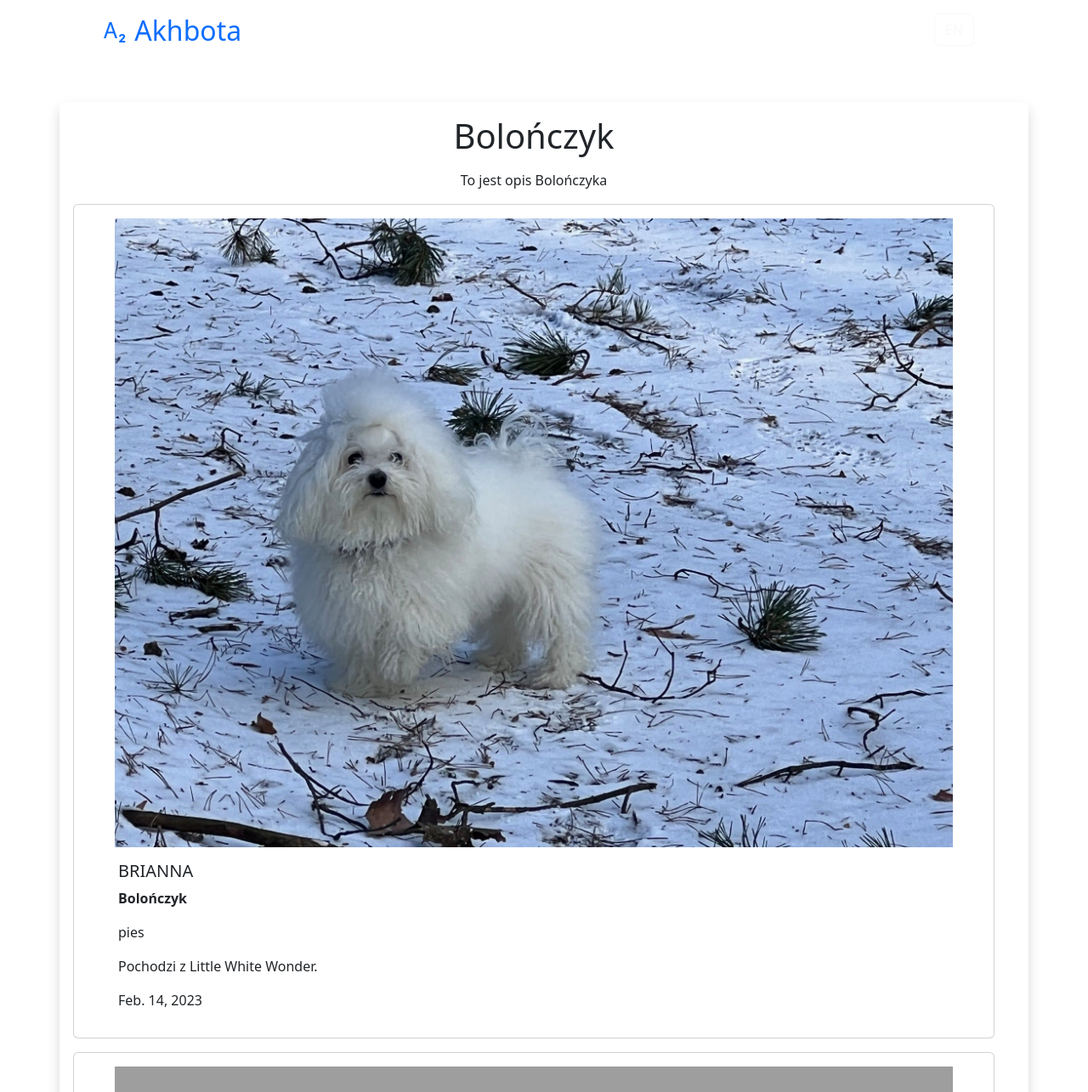
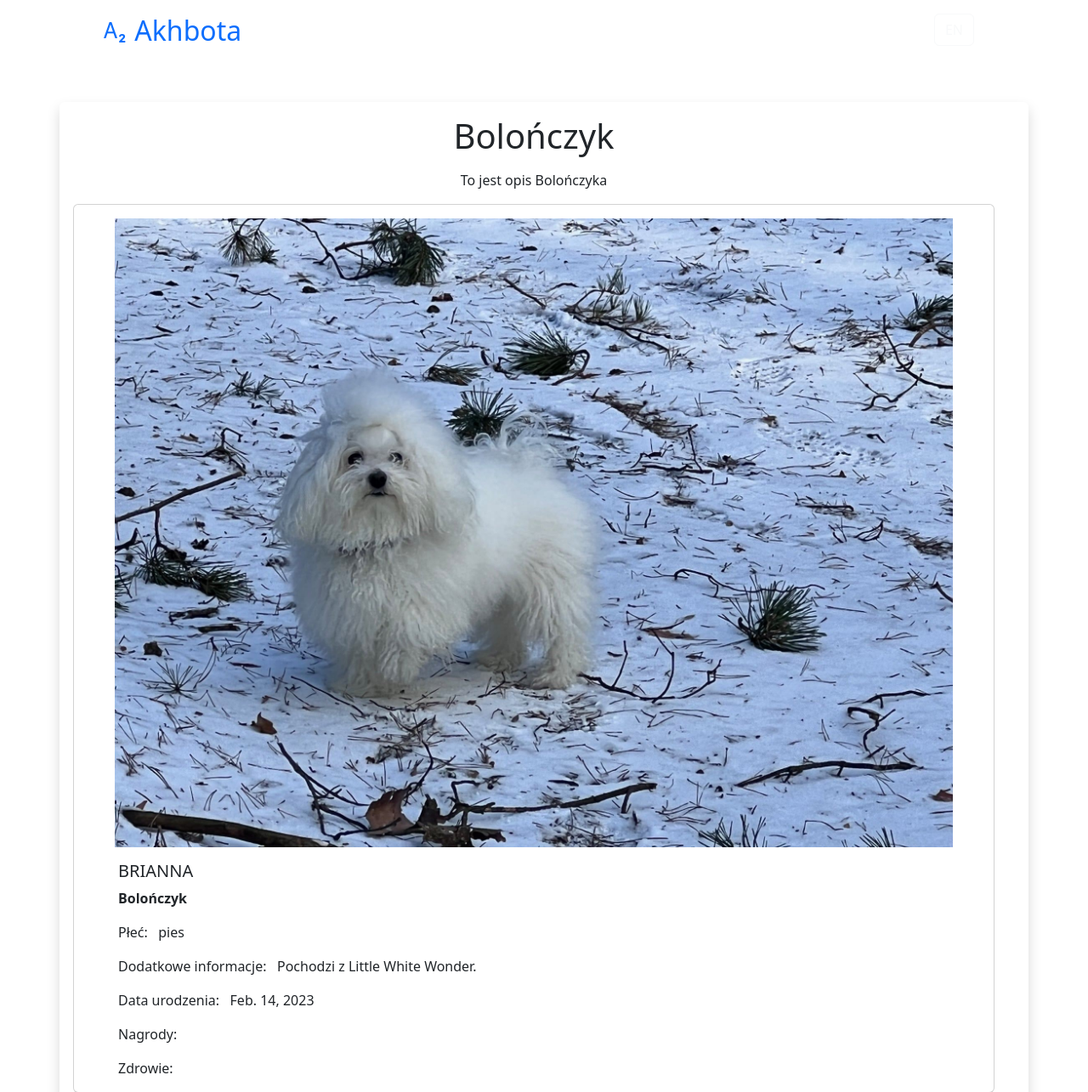
Before and after one commit to AlekUp24/Akhbota_WebApp, a Django app: a page that uses akhbota/main_app/templates/kennel.html in a window 1280 px wide. Shown: the top 1285 px of the page at 85% size. Run offline with Django 4.2, Linux system fonts and the light colour scheme; data comes from the database, SQL or seed files in the repository; some libraries are stand-ins or nearby versions; grey boxes are pictures that could not be loaded.

Commit message:
clean code with kennel, add about us and certificates

```diff
--- a/akhbota/main_app/templates/kennel.html
+++ b/akhbota/main_app/templates/kennel.html
@@ -13,73 +13,30 @@
 
         <center>
             {% for dog in dogs %}
-                {% if dog.image1 and dog.image2 %}
                     <div class="card mb-3 text-start px-5">
                         <div class="row mt-3">
-                            <img src="{{dog.image1.url}}" class="img-fluid rounded-start " alt="...">
-                            <img src="{{dog.image2.url}}" class="img-fluid rounded-start " alt="...">
+                            {% if dog.image1 and dog.image2 %}
+                                <img src="{{dog.image1.url}}" class="img-fluid rounded-start " alt="...">
+                                <img src="{{dog.image2.url}}" class="img-fluid rounded-start " alt="...">
+                            {% elif dog.image1 %}
+                                <img src="{{dog.image1.url}}" class="img-fluid rounded-start " alt="...">
+                            {% elif dog.image2 %}
+                                <img src="{{dog.image2.url}}" class="img-fluid rounded-start " alt="...">
+                            {% else %}
+                            {% endif %}
                         </div>
                         <div class="row">
                             <div class="card-body">
                                 <h5 class="card-title">{{dog.name}}</h5>
                                 <p class="card-text"><strong>{{dog.breed}}</strong></p>
-                                <p class="card-text">{{dog.sex}}</p>
-                                <p class="card-text">{{dog.description}}</p>
-                                <p class="card-text">{{dog.birth_date}}</p>
-                                <p class="card-text">{{dog.awards}}</p>
-                                <p class="card-text">{{dog.medical}}</p>
+                                <p class="card-text">Płeć:&nbsp;&nbsp;&nbsp;{{dog.sex}}</p>
+                                <p class="card-text">Dodatkowe informacje:&nbsp;&nbsp;&nbsp;{{dog.description}}</p>
+                                <p class="card-text">Data urodzenia:&nbsp;&nbsp;&nbsp;{{dog.birth_date}}</p>
+                                <p class="card-text">Nagrody:&nbsp;&nbsp;&nbsp;{{dog.awards}}</p>
+                                <p class="card-text">Zdrowie:&nbsp;&nbsp;&nbsp;{{dog.medical}}</p>
                             </div>
                         </div>
                     </div>
-                {% elif dog.image1 %}
-                    <div class="card mb-3 text-start px-5">
-                        <div class="row mt-3">
-                            <img src="{{dog.image1.url}}" class="img-fluid rounded-start " alt="...">
-                        </div>
-                        <div class="row">
-                            <div class="card-body">
-                                <h5 class="card-title">{{dog.name}}</h5>
-                                <p class="card-text"><strong>{{dog.breed}}</strong></p>
-                                <p class="card-text">{{dog.sex}}</p>
-                                <p class="card-text">{{dog.description}}</p>
-                                <p class="card-text">{{dog.birth_date}}</p>
-                                <p class="card-text">{{dog.awards}}</p>
-                                <p class="card-text">{{dog.medical}}</p>
-                            </div>
-                        </div>
-                    </div>
-                {% elif dog.image2 %}
-                    <div class="card mb-3 text-start px-5">
-                        <div class="row mt-3">
-                            <img src="{{dog.image2.url}}" class="img-fluid rounded-start " alt="...">
-                        </div>
-                        <div class="row">
-                            <div class="card-body">
-                                <h5 class="card-title">{{dog.name}}</h5>
-                                <p class="card-text"><strong>{{dog.breed}}</strong></p>
-                                <p class="card-text">{{dog.sex}}</p>
-                                <p class="card-text">{{dog.description}}</p>
-                                <p class="card-text">{{dog.birth_date}}</p>
-                                <p class="card-text">{{dog.awards}}</p>
-                                <p class="card-text">{{dog.medical}}</p>
-                            </div>
-                        </div>
-                    </div>
-                {% else %}
-                    <div class="card mb-3 text-start px-5">
-                        <div class="row mt-3">
-                            <div class="card-body">
-                                <h5 class="card-title">{{dog.name}}</h5>
-                                <p class="card-text"><strong>{{dog.breed}}</strong></p>
-                                <p class="card-text">{{dog.sex}}</p>
-                                <p class="card-text">{{dog.description}}</p>
-                                <p class="card-text">{{dog.birth_date}}</p>
-                                <p class="card-text">{{dog.awards}}</p>
-                                <p class="card-text">{{dog.medical}}</p>
-                            </div>
-                        </div>
-                    </div>
-                {% endif %}
               {% endfor %}
             </center>
     </div>
```
Also changed, not shown: akhbota/main_app/templates/home.html (+9 -4 lines).
